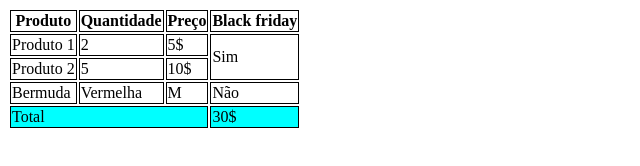
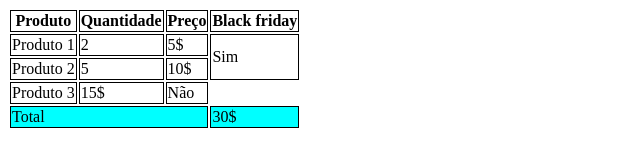
Before and after one commit to selma-moreira/aula-tabela, a plain HTML site: page index.html in a window 1280 px wide. Shown: the whole page, without its empty margins (0-640 px from the left). Drawn offline with Linux system fonts and the light colour scheme.

Commit message:
Mudando para produto 3 vermelha para 15$

```diff
--- a/index.html
+++ b/index.html
@@ -40,9 +40,8 @@
         </tr>
 
         <tr>
-            <td>Bermuda</td>
-            <td>Vermelha</td>
-            <td>M</td>
+            <td>Produto 3</td>
+            <td>15$</td>
             <td>Não</td>
         </tr>
     </tbody>
```
